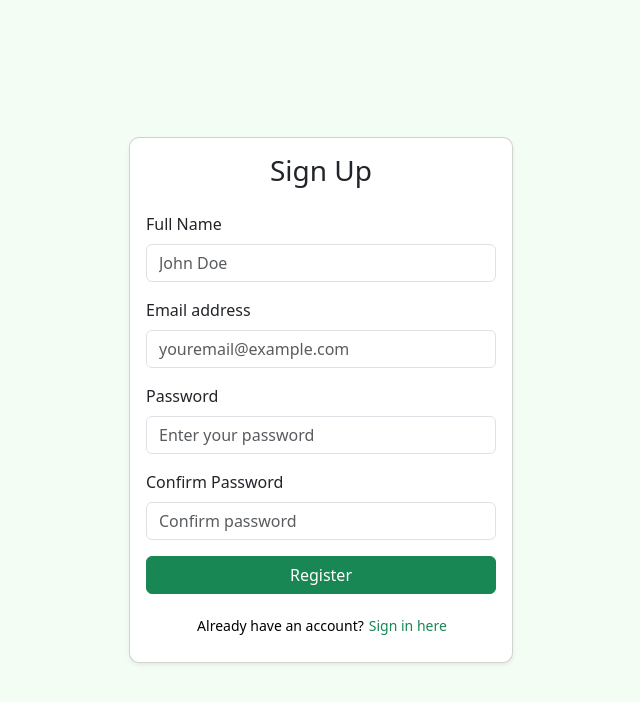
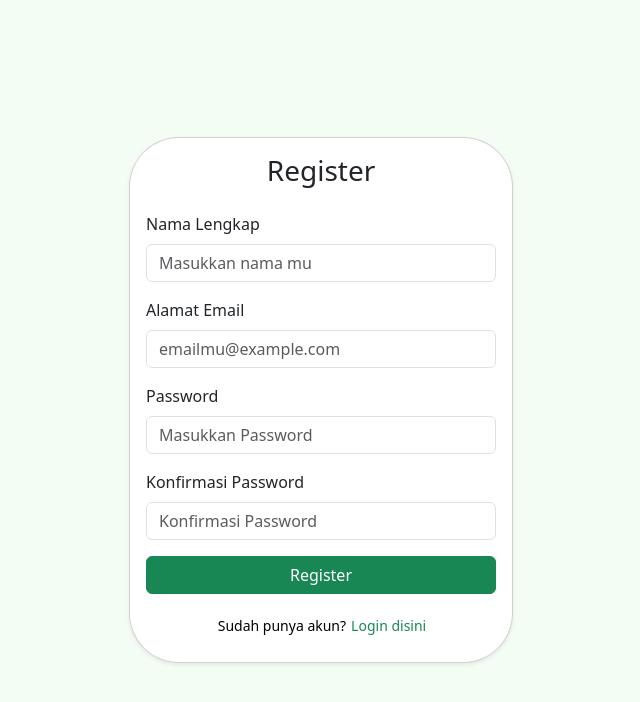
Before and after one commit to ZacksAryasatya/Healthy-Kita-1, a Vue app: page /register in a window 1280 px wide. Shown: the top 702 px of the page, without its empty margins (319-959 px from the left). Built offline with nearby package versions, Linux system fonts and the light colour scheme.

Commit message:
26-12-24 (change eng to id)
done
-changing website language from English to Bahasa Indonesia
-change border-radius for login and register from 10px to 50px

```diff
--- a/src/components/LoginPage.vue
+++ b/src/components/LoginPage.vue
@@ -3,25 +3,25 @@
         <div class="card shadow-sm" style="max-width: 400px;">
             <div class="card-body p-4">
                 <div class="text-center mb-4">
-                    <h2 class="fw-bold">Sign in</h2>
+                    <h2 class="fw-bold">Login</h2>
                     <p class="text-muted">
-                        Or
+                        Atau
                         <router-link to="/register" class="text-success text-decoration-none">
-                            create a new account
+                            Buat Akun Baru
                         </router-link>
                     </p>
                 </div>
 
                     <div class="mb-3">
                         <label for="username" class="form-label">Username</label>
-                        <input type="text" class="form-control" id="username" required placeholder="Enter your name"
+                        <input type="text" class="form-control" id="username" required placeholder="Masukkan nama mu"
                             v-model="loginData.username" />
                     </div>
 
                     <div class="mb-3">
                         <label for="password" class="form-label">Password</label>
                         <input type="password" class="form-control" id="password" required
-                            placeholder="Enter your password" v-model="loginData.password" />
+                            placeholder="Masukkan Password" v-model="loginData.password" />
                     </div>
 
                     <div class="mb-3 d-flex justify-content-between align-items-center">
@@ -32,11 +32,11 @@
                                 Remember me
                             </label>
                         </div>
-                        <a href="#" class="text-success text-decoration-none">Forgot password?</a>
+                        <a href="#" class="text-success text-decoration-none">Lupa password?</a>
                     </div>
 
                     <button type="submit" class="btn btn-success w-100 animate" @click="loginMethods">
-                        Sign in
+                        Login
                     </button>
                     <h3 class="text-center" v-if="success">berhasil</h3>
                     <h3 class="text-center" v-if="error">error</h3>
@@ -113,4 +113,8 @@ export default {
 .cekboks {
     cursor: pointer;
 }
+
+.card {
+    border-radius: 50px;
+}
 </style>
--- a/src/components/RegisterPage.vue
+++ b/src/components/RegisterPage.vue
@@ -1,32 +1,32 @@
 <template>
     <div class="d-flex justify-content-center align-items-center vh-100" style="background-color: #f4fdf4;">
-        <div class="card shadow-sm" style="width: 24rem; border-radius: 10px;">
+        <div class="card shadow-sm" style="width: 24rem; border-radius: 50px;">
             <div class="card-body">
-                <h3 class="card-title text-center mb-4">Sign Up</h3>
+                <h3 class="card-title text-center mb-4">Register</h3>
                     <div class="mb-3">
-                        <label for="name" class="form-label">Full Name</label>
-                        <input type="text" id="name" class="form-control" name="username" placeholder="John Doe" v-model="userData.username"
+                        <label for="name" class="form-label">Nama Lengkap</label>
+                        <input type="text" id="name" class="form-control" name="username" placeholder="Masukkan nama mu" v-model="userData.username"
                             required>
                     </div>
                     <div class="mb-3">
-                        <label for="email" class="form-label">Email address</label>
+                        <label for="email" class="form-label">Alamat Email</label>
                         <input type="email" id="email" class="form-control"
-                            placeholder="youremail@example.com" name="email" v-model="userData.email" required>
+                            placeholder="emailmu@example.com" name="email" v-model="userData.email" required>
                     </div>
                     <div class="mb-3">
                         <label for="password" class="form-label">Password</label>
                         <input type="password" id="password" class="form-control"
-                            placeholder="Enter your password" name="password" v-model="userData.password" required>
+                            placeholder="Masukkan Password" name="password" v-model="userData.password" required>
                     </div>
                     <div class="mb-3">
-                        <label for="confirmPassword" class="form-label">Confirm Password</label>
+                        <label for="confirmPassword" class="form-label">Konfirmasi Password</label>
                         <input type="password" id="confirmPassword" class="form-control"
-                            placeholder="Confirm password" name="confirmpw" v-model="userData.confirmpw" required>
+                            placeholder="Konfirmasi Password" name="confirmpw" v-model="userData.confirmpw" required>
                     </div>
                     <button type="submit" class="btn btn-success w-100 animate" @click="registerData" :disabled="loading">Register</button>
                 <div class="text-center mt-3">
-                    <p id="login1">Already have an account? </p><router-link to="/login"
-                            class="text-success text-decoration-none" id="login">Sign in here</router-link>
+                    <p id="login1">Sudah punya akun? </p><router-link to="/login"
+                            class="text-success text-decoration-none" id="login">Login disini</router-link>
                 </div>
             </div>
             <div v-if="loading" class="text-center">
```
